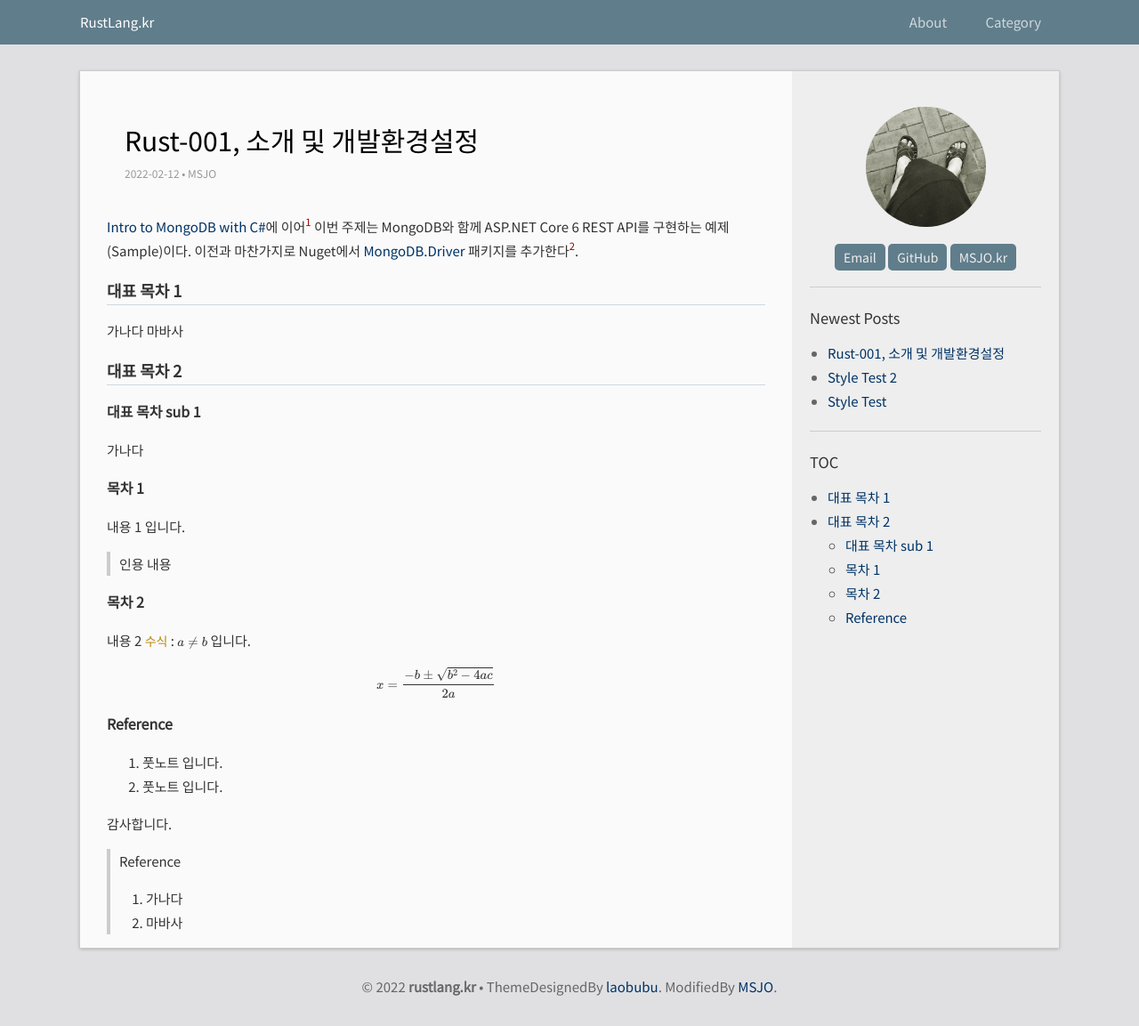
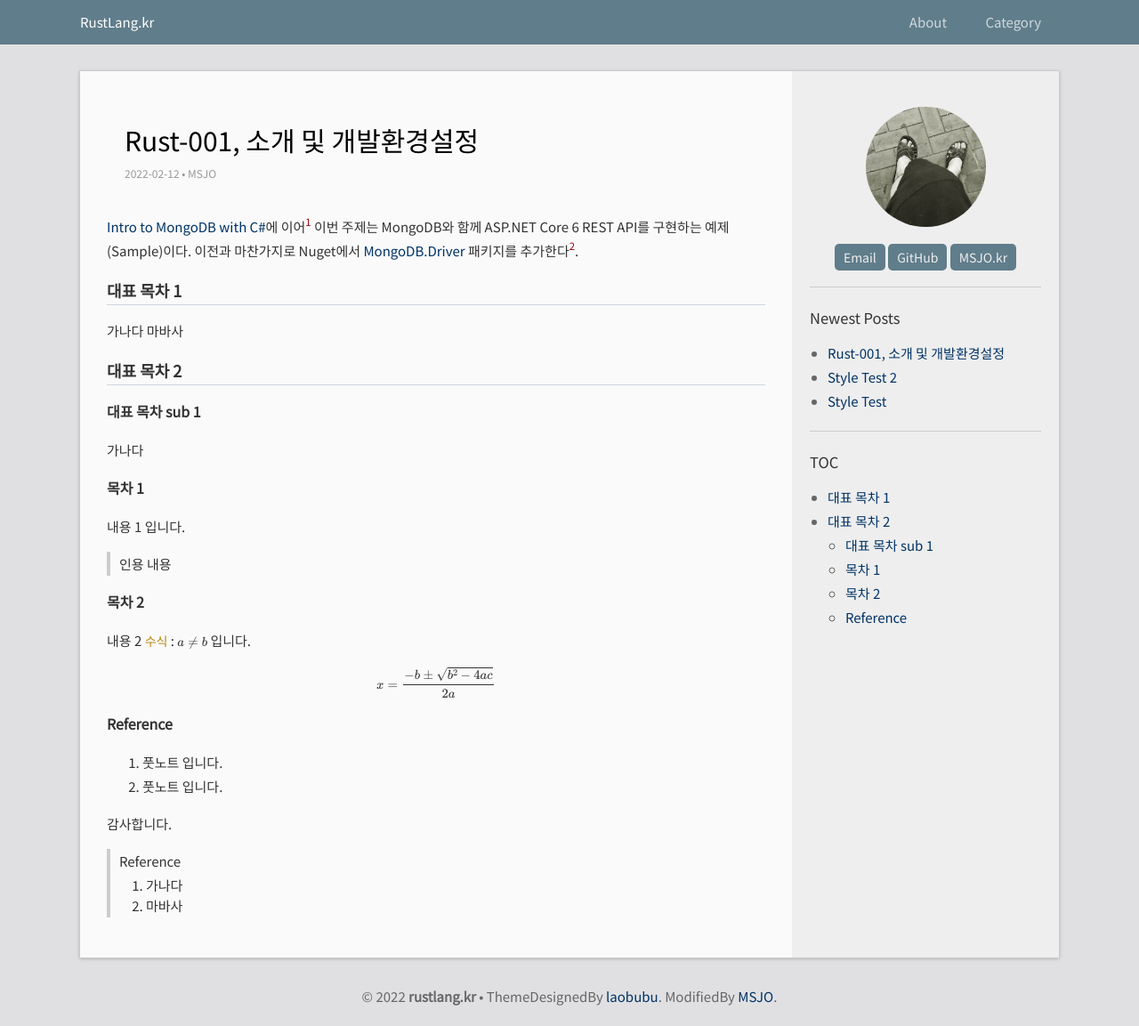
Before and after one commit to DebugJO/rustlang, a Jekyll site: the page built from _posts/2022-02-12-3.md, in a window 1280 px wide. Shown: the whole page at 89% size. Built offline with Jekyll 4.4.1, drawn with Linux system fonts in a browser that asks for light colours; formulas are drawn with MathJax 3.

Commit message:
Update _base.scss

```diff
--- a/_sass/_base.scss
+++ b/_sass/_base.scss
@@ -19,15 +19,15 @@ blockquote {
 }
 
 blockquote ol {
-	margin-bottom: -15px;
+	margin-top: -15px;
 }
 
 blockquote ul {
-	margin-bottom: -15px;
+	margin-top: -15px;
 }
 
 blockquote li {
-	margin-bottom: -4px 0px;
+	margin-top: -4px;
 	margin-left: -10px;
 }
 
```
